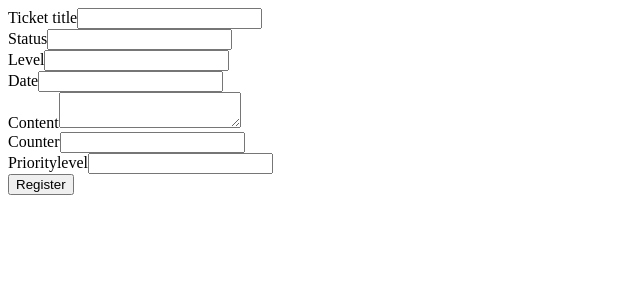
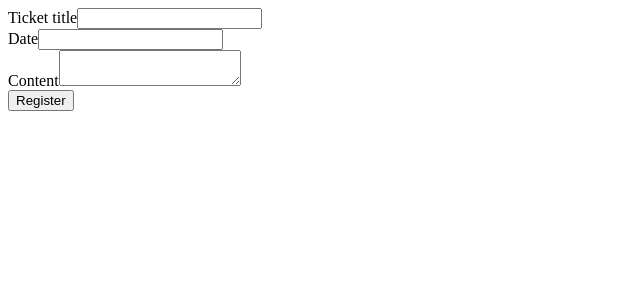
Before and after one commit to DimitryWuyts/Workflow, a Symfony app: template templates/cust/ticketView.html.twig in a window 1280 px wide. Shown: the top 300 px of the page, without its empty margins (0-640 px from the left). Run offline with Twig, Linux system fonts and the light colour scheme; the template is opened without the code that fills it, so the values that code supplies are empty; form fields are guessed from the names that the template uses; some libraries are stand-ins or nearby versions.

Commit message:
Repushing

```diff
--- a/templates/cust/ticketView.html.twig
+++ b/templates/cust/ticketView.html.twig
@@ -11,12 +11,12 @@
 
     {{ form_start(ticketForm) }}
     {{ form_row(ticketForm.ticketTitle) }}
-    {{ form_row(ticketForm.status) }}
-    {{ form_row(ticketForm.level) }}
+   {# {{ form_row(ticketForm.status) }}#}
+    {#{{ form_row(ticketForm.level) }}#}
     {{ form_row(ticketForm.date) }}
     {{ form_row(ticketForm.content) }}
-    {{ form_row(ticketForm.counter) }}
-    {{ form_row(ticketForm.prioritylevel) }}
+{#    {{ form_row(ticketForm.counter) }}
+    {{ form_row(ticketForm.prioritylevel) }}#}
 
 
     <button class="btn">Register</button>
```
Also changed, not shown: src/Form/TicketFormType.php (+7 -6 lines), 1 other file.
